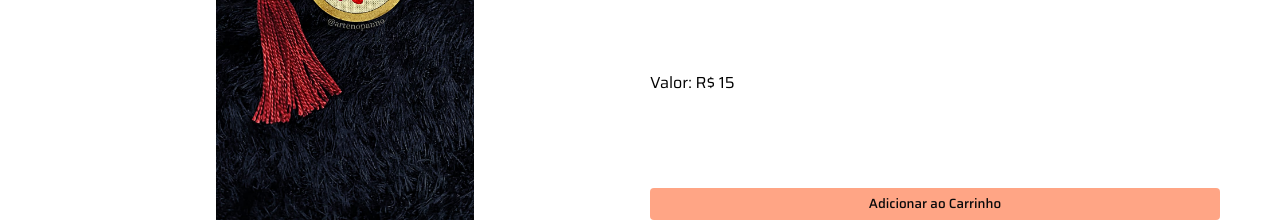
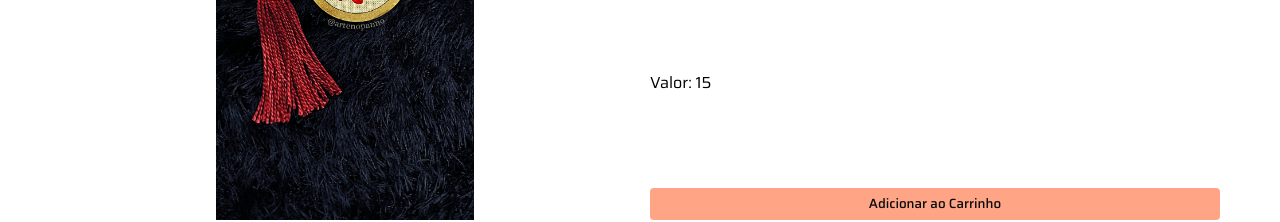
Before and after one commit to Adrianodbs/Arte-no-panno-react, a React (Vite) app: page /produto/1 in a window 1280 px wide. Shown: the part 327-549 px from the top of the page. Built offline with nearby package versions, Linux system fonts and the light colour scheme; a web font is replaced by a local one.

Commit message:
adicionando a soma dos valores

```diff
--- a/src/components/Main/components/Produto.jsx
+++ b/src/components/Main/components/Produto.jsx
@@ -6,7 +6,7 @@ function Produto({ img, titulo, valor }) {
       <img src={img} alt={titulo} />
       <div className="info">
         <p>{titulo}</p>
-        <span>{valor}</span>
+        <span>R$ {valor}</span>
       </div>
     </Container>
   )
--- a/src/components/Main/styles.js
+++ b/src/components/Main/styles.js
@@ -58,4 +58,8 @@ export const Produtos = styled.div`
   align-items: center;
   flex-wrap: wrap;
   gap: 30px;
+
+  a {
+    text-decoration: none;
+  }
 `
--- a/src/lista-de-produtos/lista.js
+++ b/src/lista-de-produtos/lista.js
@@ -2,133 +2,133 @@ export const Lista = [
   {
     id: 1,
     nome: 'Chaveiro com bordado de nuvem',
-    valor: `R$ ${15}`,
+    valor: 15,
     imagem: '../../public/assets/c1.jpeg',
     tipo: 'chaveiro'
   },
   {
     id: 2,
     nome: 'Chaveiro com bordado de coração',
-    valor: `R$ ${15}`,
+    valor: 15,
     imagem: '../../public/assets/c2.jpeg',
     tipo: 'chaveiro'
   },
   {
     id: 3,
     nome: 'Chaveiro com bordado de morango',
-    valor: `R$ ${15}`,
+    valor: 15,
     imagem: '../../public/assets/c3.jpeg',
     tipo: 'chaveiro'
   },
   {
     id: 4,
     nome: 'Chaveiro com bordado de morango colorido',
-    valor: `R$ ${15}`,
+    valor: 15,
     imagem: '../../public/assets/cv3.png',
     tipo: 'chaveiro'
   },
   {
     id: 5,
     nome: 'Mural 1',
-    valor: `R$ ${120}`,
+    valor: 120,
     imagem: '../../public/assets/m1.jpeg',
     tipo: 'mural'
   },
   {
     id: 6,
     nome: 'Mural 2',
-    valor: `R$ ${180}`,
+    valor: 180,
     imagem: '../../public/assets/m2.jpeg',
     tipo: 'mural'
   },
   {
     id: 7,
     nome: 'Mural 3',
-    valor: `R$ ${180}`,
+    valor: 180,
     imagem: '../../public/assets/m3.jpeg',
     tipo: 'mural'
   },
   {
     id: 8,
     nome: 'Mural 4',
-    valor: `R$ ${180}`,
+    valor: 180,
     imagem: '../../public/assets/m4.jpeg',
     tipo: 'mural'
   },
   {
     id: 9,
     nome: 'Mural 5',
-    valor: `R$ ${150}`,
+    valor: 150,
     imagem: '../../public/assets/m5.jpeg',
     tipo: 'mural'
   },
   {
     id: 10,
     nome: 'Mural 6',
-    valor: `R$ ${180}`,
+    valor: 180,
     imagem: '../../public/assets/m6.jpeg',
     tipo: 'mural'
   },
   {
     id: 11,
     nome: 'Mural 7',
-    valor: `R$ ${160}`,
+    valor: 160,
     imagem: '../../public/assets/m7.jpeg',
     tipo: 'mural'
   },
   {
     id: 12,
     nome: 'Bordado em T-shirt (gratidão)',
-    valor: `R$ ${40}`,
+    valor: 40,
     imagem: '../../public/assets/p1.jpeg',
     tipo: 't-shirt'
   },
   {
     id: 13,
     nome: 'Bordado em T-shirt (espalhe amor)',
-    valor: `R$ ${40}`,
+    valor: 40,
     imagem: '../../public/assets/p2.jpeg',
     tipo: 't-shirt'
   },
   {
     id: 14,
     nome: 'Bordado em T-shirt (girassol)',
-    valor: `R$ ${40}`,
+    valor: 40,
     imagem: '../../public/assets/p3.jpeg',
     tipo: 't-shirt'
   },
   {
     id: 15,
     nome: 'Bordado em T-shirt (religioso)',
-    valor: `R$ ${40}`,
+    valor: 40,
     imagem: '../../public/assets/p4.jpeg',
     tipo: 't-shirt'
   },
   {
     id: 16,
     nome: 'Bordado em T-shirt (casais)',
-    valor: `R$ ${40}`,
+    valor: 40,
     imagem: '../../public/assets/p5.jpeg',
     tipo: 't-shirt'
   },
   {
     id: 17,
     nome: 'Bordado em T-shirt (frases musicais)',
-    valor: `R$ ${40}`,
+    valor: 40,
     imagem: '../../public/assets/p7.jpeg',
     tipo: 't-shirt'
   },
   {
     id: 18,
     nome: 'Bordado em T-shirt (borboleta)',
-    valor: `R$ ${40}`,
+    valor: 40,
     imagem: '../../public/assets/p8.jpeg',
     tipo: 't-shirt'
   },
   {
     id: 19,
     nome: 'Bordado em T-shirt (cavalo)',
-    valor: `R$ ${40}`,
+    valor: 40,
     imagem: '../../public/assets/p9.jpeg',
     tipo: 't-shirt'
   }
--- a/src/pages/Carrinho/index.jsx
+++ b/src/pages/Carrinho/index.jsx
@@ -8,14 +8,17 @@ import { BsFillTrash3Fill } from 'react-icons/bs'
 
 function Carrinho() {
   const [itens, setItens] = useState([])
+  const [valorTotal, setValorTotal] = useState(0)
 
   const { buscarItemNoCarrinho, excluirProdutoDoCarrinho } =
     useContext(CarrinhoContext)
 
   useEffect(() => {
     const carrinhoItens = buscarItemNoCarrinho()
+    setItens(carrinhoItens)
 
-    setItens(carrinhoItens)
+    const total = carrinhoItens.reduce((acc, item) => acc + item.valor, 0)
+    setValorTotal(total)
   }, [buscarItemNoCarrinho])
 
   const handleExcluirProduto = produto => {
@@ -38,6 +41,11 @@ function Carrinho() {
       </C.Itens>
       <C.Resumo>
         <h1>Resumo</h1>
+        <div>
+          <p>Quantidade de itens: {itens.length}</p>
+          <p>Valor: R${valorTotal} </p>
+        </div>
+        <button>Finalizar compra</button>
       </C.Resumo>
     </C.Container>
   )
```
